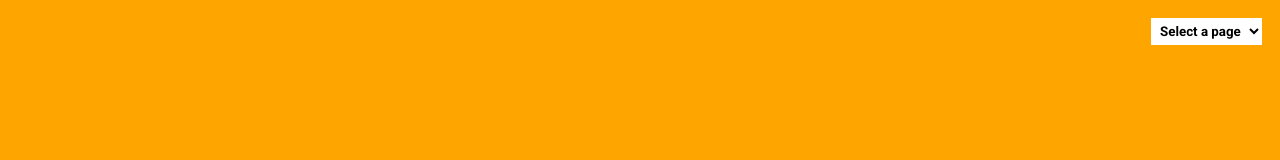
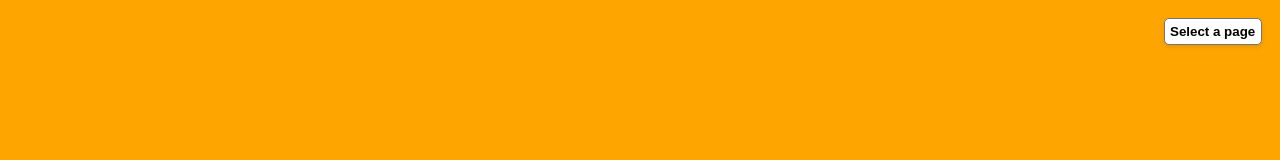
Before and after one commit to kakedashi3/onthefrog-lp, an Astro site: page / in a window 1280 px wide. Shown: the top 160 px of the page. Built offline with nearby package versions, Linux system fonts and the light colour scheme; Astro itself is replaced by a stand-in of ours.

Commit message:
メニューを最適化

```diff
--- a/src/pages/index.astro
+++ b/src/pages/index.astro
@@ -65,11 +65,19 @@
 			}
 			nav select {
 				background-color: white;
-				border: none;
-				font-family: 'Roboto', sans-serif;
+				border-radius: 5px;
+				box-shadow: 0 2px 4px rgba(0, 0, 0, 0.1);
 				font-weight: bold;
 				padding: 5px;
 				cursor: pointer;
+				appearance: none;
+				-webkit-appearance: none;
+				-moz-appearance: none;
+				transition: all 0.3s;
+			}
+
+			nav select:hover {
+				box-shadow: 0 4px 8px rgba(0, 0, 0, 0.2);
 			}
 			@media screen and (max-width: 768px) {
 				h1 {
```
